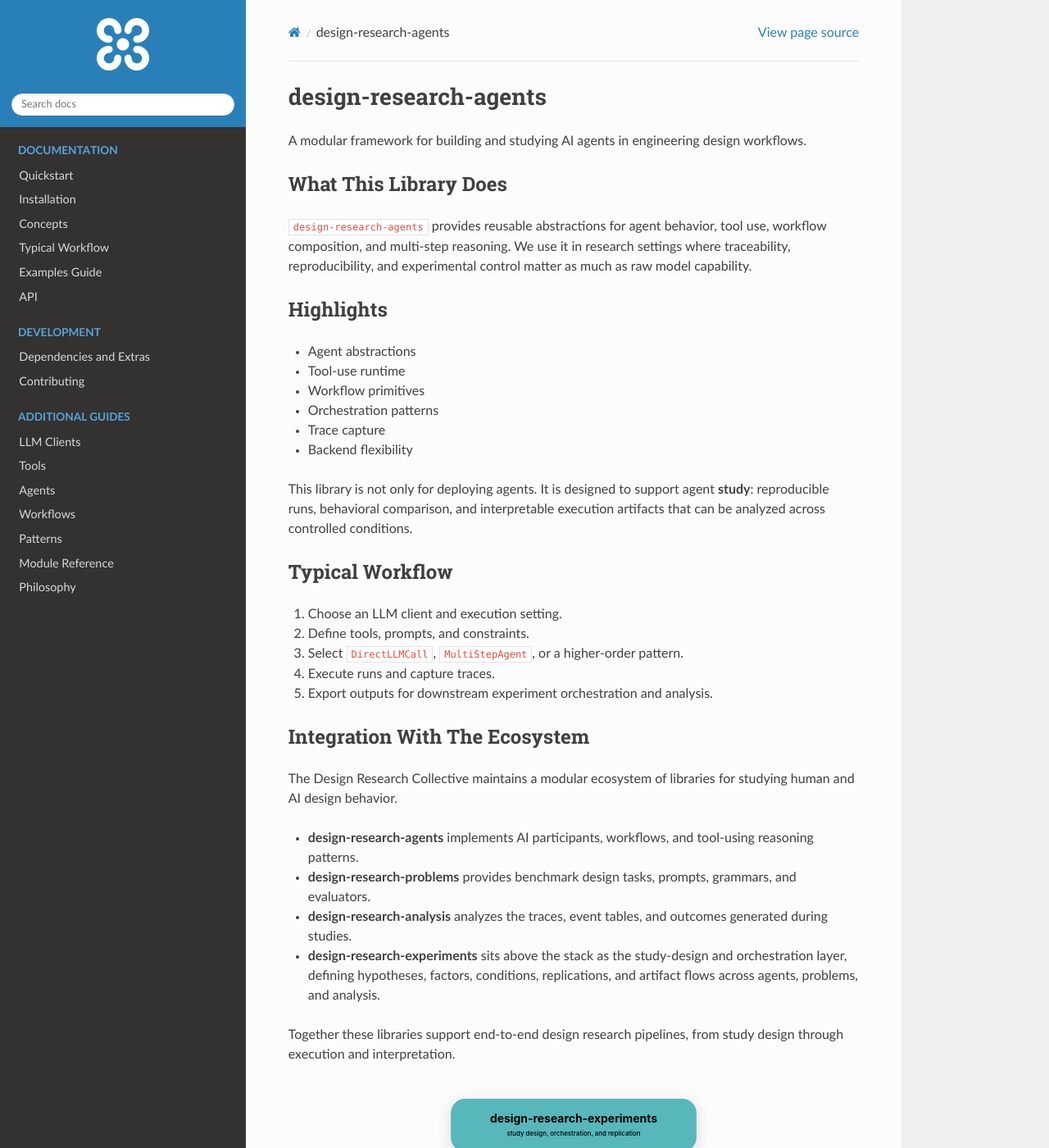
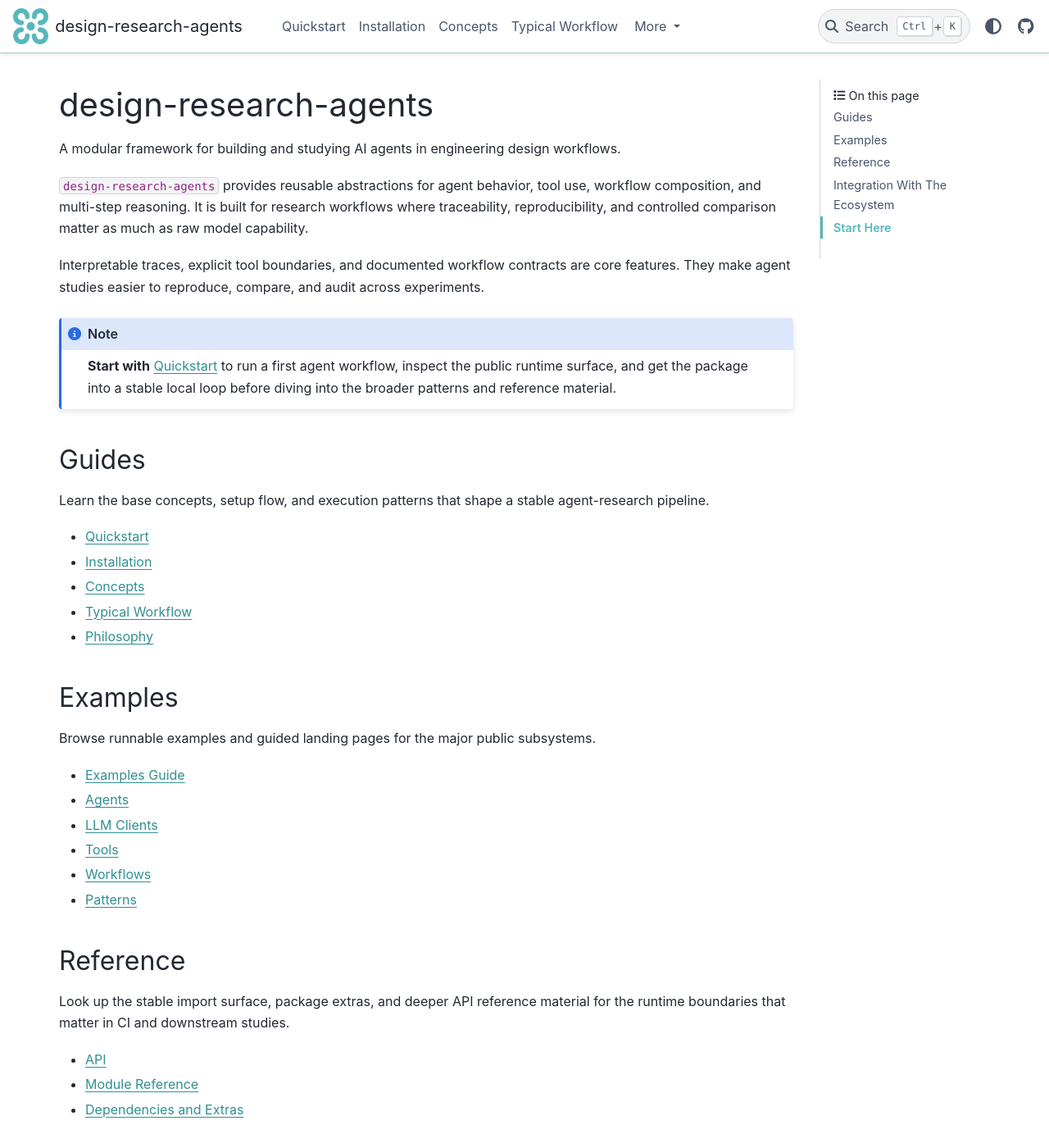
Before and after one commit to cmudrc/design-research-agents, a Sphinx documentation site: the page built from docs/index.rst, in a window 1280 px wide and 1400 px high. Shown: the whole window at 82% size. Built offline with Sphinx 7.4.7 and the PyData theme 0.15.4, drawn with Linux system fonts in a browser that asks for light colours; some of the changed text lies outside the part shown.

Commit message:
Align April docs shell and 90 percent coverage

```diff
--- /dev/null
+++ b/docs/_static/custom.css
@@ -0,0 +1,33 @@
+:root {
+  --drc-docs-accent: #57b7ba;
+}
+
+html[data-theme="light"] {
+  --pst-color-primary: var(--drc-docs-accent);
+  --pst-color-accent: var(--drc-docs-accent);
+  --pst-color-link: #318f94;
+  --pst-color-link-hover: #226f74;
+}
+
+html[data-theme="dark"] {
+  --pst-color-primary: #7ad8db;
+  --pst-color-accent: #7ad8db;
+  --pst-color-link: #7ad8db;
+  --pst-color-link-hover: #a5e9eb;
+  --pst-color-secondary: #a5afb8;
+  --pst-color-background: #111318;
+  --pst-color-on-background: #171b21;
+  --pst-color-surface: #1d222a;
+  --pst-color-border: #353d48;
+  --pst-color-text-base: #e6ebef;
+  --pst-color-text-muted: #acb5be;
+}
+
+.bd-header {
+  border-bottom: 1px solid
+    color-mix(in srgb, var(--drc-docs-accent) 30%, var(--pst-color-border));
+}
+
+.navbar-brand img {
+  max-height: 2.7rem;
+}
--- a/docs/conf.py
+++ b/docs/conf.py
@@ -1,6 +1,7 @@
 """Sphinx configuration for the project documentation."""
 
-import os
+from __future__ import annotations
+
 import re
 import sys
 from pathlib import Path
@@ -26,12 +27,11 @@
 extensions = [
     "sphinx.ext.autodoc",
     "sphinx.ext.autosummary",
+    "sphinx.ext.intersphinx",
     "sphinx.ext.napoleon",
     "sphinx.ext.viewcode",
     "sphinxcontrib.mermaid",
 ]
-if os.environ.get("DRA_DOCS_ENABLE_INTERSPHINX") == "1":
-    extensions.append("sphinx.ext.intersphinx")
 
 # Docstring style: prefer Google-style (works well with type hints).
 napoleon_google_docstring = True
@@ -48,13 +48,9 @@
 
 # Treat unresolved cross references as errors.
 nitpicky = True
-intersphinx_mapping = (
-    {
-        "python": ("https://docs.python.org/3", None),
-    }
-    if "sphinx.ext.intersphinx" in extensions
-    else {}
-)
+intersphinx_mapping = {
+    "python": ("https://docs.python.org/3", None),
+}
 nitpick_ignore = [
     ("py:class", "ExecutionResult"),
     ("py:class", "LlamaCppServerBackend"),
@@ -87,24 +83,47 @@
 templates_path = ["_templates"]
 exclude_patterns = ["_build", "Thumbs.db", ".DS_Store"]
 
-# HTML output theme.
-# Prefer the Read the Docs theme, with a local fallback when it is unavailable.
-if os.environ.get("READTHEDOCS") == "True":
-    html_theme = "sphinx_rtd_theme"
+try:
+    import pydata_sphinx_theme  # noqa: F401
+except ImportError:
+    html_theme = "alabaster"
+    html_theme_options: dict[str, object] = {}
 else:
-    try:
-        import sphinx_rtd_theme  # noqa: F401
-
-        html_theme = "sphinx_rtd_theme"
-    except ImportError:
-        html_theme = "alabaster"
+    html_theme = "pydata_sphinx_theme"
+    html_theme_options = {
+        "logo": {
+            "text": project,
+            "image_light": "_static/drc-light.png",
+            "image_dark": "_static/drc-dark.png",
+        },
+        "icon_links": [
+            {
+                "name": "GitHub",
+                "url": "https://github.com/cmudrc/design-research-agents",
+                "icon": "fa-brands fa-github",
+            },
+        ],
+        "navbar_align": "content",
+        "header_links_before_dropdown": 4,
+        "show_nav_level": 2,
+        "navigation_with_keys": True,
+        "show_prev_next": False,
+        "secondary_sidebar_items": ["page-toc"],
+    }
 
 html_static_path = ["_static"]
-
-html_logo = "drc.png"
-html_theme_options = {
-    "logo_only": True,
-}
+html_css_files = ["custom.css"]
+html_logo = "_static/drc-light.png"
+html_favicon = "_static/favicon.ico"
+html_title = project
+html_sidebars = (
+    {
+        "index": [],
+        "examples/index": [],
+    }
+    if html_theme == "pydata_sphinx_theme"
+    else {}
+)
 
 # Linkcheck tuning for stable CI behavior.
 linkcheck_retries = 2
--- a/docs/index.rst
+++ b/docs/index.rst
@@ -3,36 +3,55 @@
 
 A modular framework for building and studying AI agents in engineering design workflows.
 
-What This Library Does
-----------------------
+``design-research-agents`` provides reusable abstractions for agent behavior,
+tool use, workflow composition, and multi-step reasoning. It is built for
+research workflows where traceability, reproducibility, and controlled
+comparison matter as much as raw model capability.
 
-``design-research-agents`` provides reusable abstractions for agent behavior,
-tool use, workflow composition, and multi-step reasoning. We use it in research
-settings where traceability, reproducibility, and experimental control matter as
-much as raw model capability.
+Interpretable traces, explicit tool boundaries, and documented workflow
+contracts are core features. They make agent studies easier to reproduce,
+compare, and audit across experiments.
 
-Highlights
-----------
+.. note::
 
-- Agent abstractions
-- Tool-use runtime
-- Workflow primitives
-- Orchestration patterns
-- Trace capture
-- Backend flexibility
+   **Start with** :doc:`quickstart` to run a first agent workflow, inspect the
+   public runtime surface, and get the package into a stable local loop before
+   diving into the broader patterns and reference material.
 
-This library is not only for deploying agents. It is designed to support agent
-**study**: reproducible runs, behavioral comparison, and interpretable execution
-artifacts that can be analyzed across controlled conditions.
+Guides
+------
 
-Typical Workflow
-----------------
+Learn the base concepts, setup flow, and execution patterns that shape a stable
+agent-research pipeline.
 
-1. Choose an LLM client and execution setting.
-2. Define tools, prompts, and constraints.
-3. Select ``DirectLLMCall``, ``MultiStepAgent``, or a higher-order pattern.
-4. Execute runs and capture traces.
-5. Export outputs for downstream experiment orchestration and analysis.
+- :doc:`quickstart`
+- :doc:`installation`
+- :doc:`concepts`
+- :doc:`typical_workflow`
+- :doc:`philosophy`
+
+Examples
+--------
+
+Browse runnable examples and guided landing pages for the major public
+subsystems.
+
+- :doc:`examples/index`
+- :doc:`agents/index`
+- :doc:`llm_clients/index`
+- :doc:`tools/index`
+- :doc:`workflows/index`
+- :doc:`patterns/index`
+
+Reference
+---------
+
+Look up the stable import surface, package extras, and deeper API reference
+material for the runtime boundaries that matter in CI and downstream studies.
+
+- :doc:`api`
+- :doc:`reference/index`
+- :doc:`dependencies_and_extras`
 
 Integration With The Ecosystem
 ------------------------------
@@ -62,36 +81,43 @@
 - :doc:`typical_workflow`
 - :doc:`examples/index`
 - :doc:`api`
+- `CONTRIBUTING.md <https://github.com/cmudrc/design-research-agents/blob/main/CONTRIBUTING.md>`_
 
 .. toctree::
    :maxdepth: 2
-   :caption: Documentation
+   :caption: Guides
    :hidden:
 
    quickstart
    installation
    concepts
    typical_workflow
-   examples/index
-   api
+   philosophy
 
 .. toctree::
    :maxdepth: 2
-   :caption: Development
+   :caption: Examples
    :hidden:
 
-   dependencies_and_extras
-   Contributing <https://github.com/cmudrc/design-research-agents/blob/main/CONTRIBUTING.md>
+   examples/index
 
 .. toctree::
    :maxdepth: 2
-   :caption: Additional Guides
+   :caption: Reference
    :hidden:
 
+   api
    llm_clients/index
    tools/index
    agents/index
    workflows/index
    patterns/index
    reference/index
-   philosophy
+   dependencies_and_extras
+
+.. toctree::
+   :maxdepth: 1
+   :caption: Development
+   :hidden:
+
+   CONTRIBUTING.md <https://github.com/cmudrc/design-research-agents/blob/main/CONTRIBUTING.md>
--- a/pyproject.toml
+++ b/pyproject.toml
@@ -47,6 +47,7 @@
 # Contributor batteries.
 dev = [
   "mypy>=1.10,<2",
+  "pydata-sphinx-theme>=0.16,<1",
   "pre-commit>=3.7,<5",
   "pytest>=8.2,<9",
   "pytest-asyncio>=0.23,<1",
@@ -55,7 +56,6 @@
   "build>=1.2,<2",
   "sphinx>=7.4,<9",
   "sphinxcontrib-mermaid>=1.0,<2",
-  "sphinx-rtd-theme>=2.0,<4",
   "twine>=5,<7",
 ]
 
```
Also changed, not shown: docs/README.md (+3 -2 lines), docs/_static/drc-dark.png (added), docs/_static/drc-light.png (added), docs/_static/favicon.ico (added), 3 other files.
